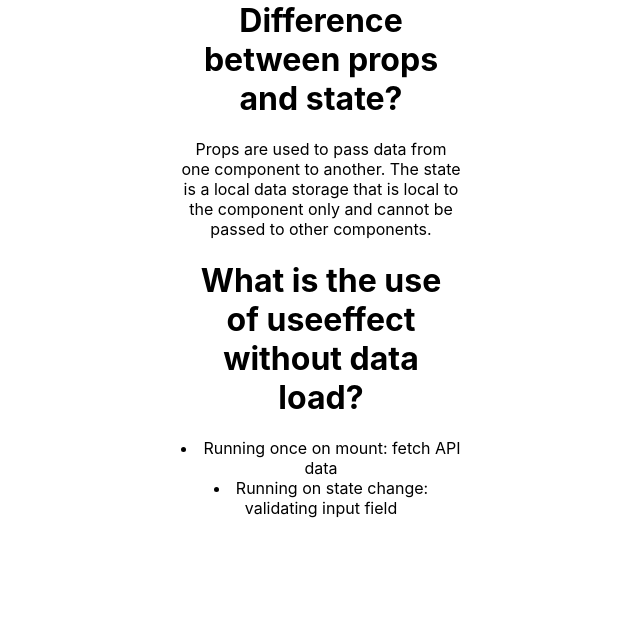
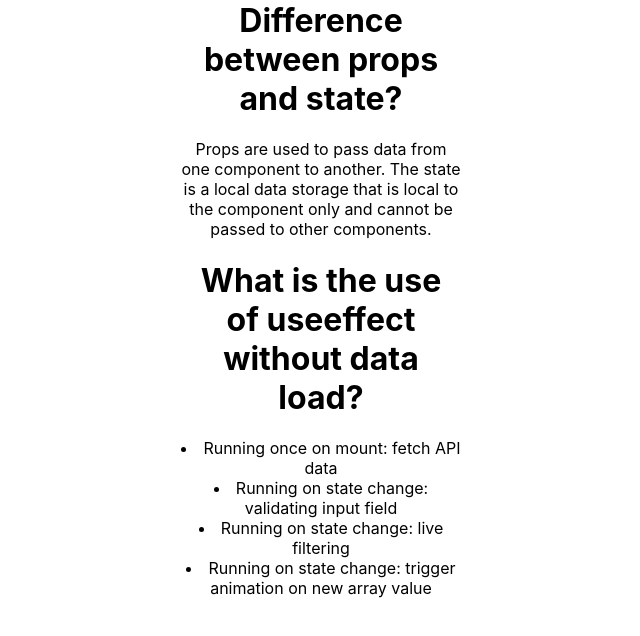
Before and after one commit to risanzahamed/ultra-active-gym-exercise, a React (Create React App) app: page / in a window 1280 px wide. Shown: the part 1703-2339 px from the top of the page, without its empty margins (319-959 px from the left). Built offline with nearby package versions, Linux system fonts and the light colour scheme.

Commit message:
2 more question added

```diff
--- a/src/component/Home/Home.js
+++ b/src/component/Home/Home.js
@@ -46,6 +46,8 @@ const Home = () => {
                 <h1>What is the use of useeffect without data load?</h1>
                 <p> <li>Running once on mount: fetch API data</li>
                     <li>Running on state change: validating input field</li>
+                    <li>Running on state change: live filtering</li>
+                    <li>Running on state change: trigger animation on new array value</li>
                     </p>
             </div>
         </div>
```
